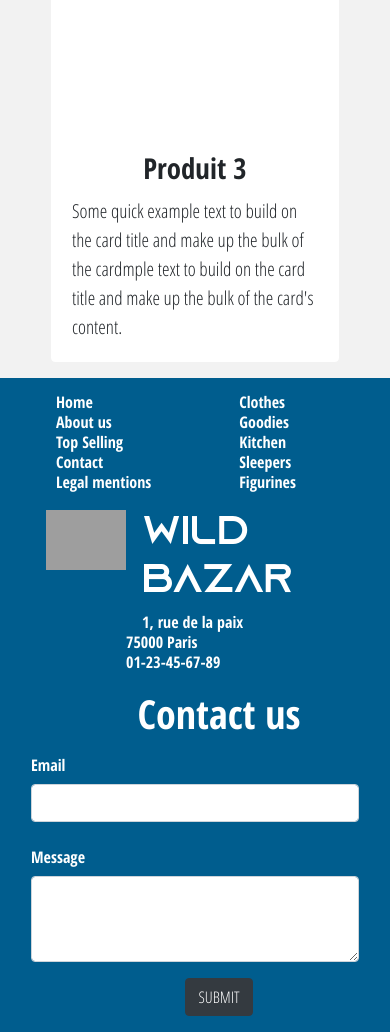
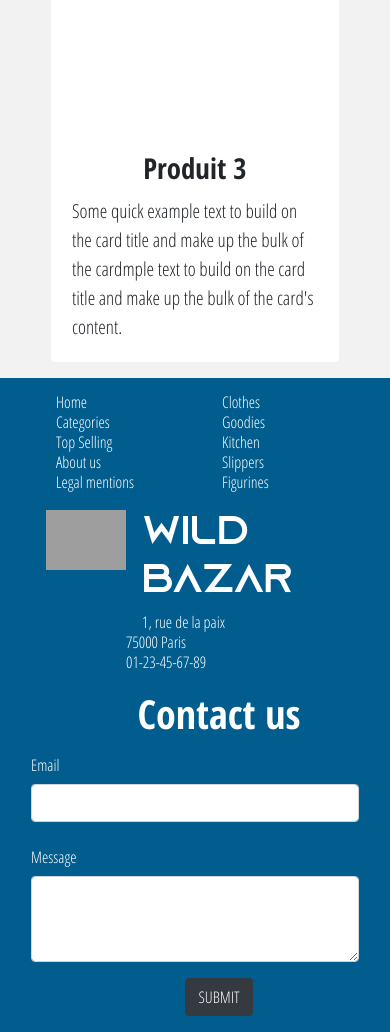
Before and after one commit to WildCodeSchool/orleans-0219-php-wildbazar5, a PHP site: page / in a window 390 px wide. Shown: the part 3835-4867 px from the top of the page. Run offline with PHP 8.4, Linux system fonts and the light colour scheme; some libraries are stand-ins or nearby versions; grey boxes are pictures that could not be loaded.

Commit message:
Rajout des ancres/link sur homepage. Modif CSS sur couleur lien

```diff
--- a/assets/style.css
+++ b/assets/style.css
@@ -1,51 +1,4 @@
 /* DEFINITION DES FONTS DE BASE*/
-.xs {
-    width: 250px;
-}
-.catt {
-    font-family: "azonix";
-}
-.cf,
-.xs {
-    background-color: #f2f2f2;
-}
-body {
-    font-family: "Open Sans Condensed";
-    font-weight: bold;
-}
-
-.cat {
-    /*mix-blend-mode: luminosity;*/
-    filter: blur(3px);
-    height: 350px;
-    border-radius: 30px;
-}
-
-.cabody:hover h3
-{
-
-visibility: hidden;
-}
-.xs:hover .cat
-{
-    filter : blur(0px);
-}
-.xs:hover .cabody
-{
-    border: 0px white solid;
-}
-
-.cabody {
-    display: flex;
-    align-items: center;
-    border: 2px #348fa13f solid;
-    border-radius: 10px;
-}
-
-.cti {
-    width: 100%;
-}
-
 body{
     font-family: 'Open Sans Condensed', sans-serif;
 }
@@ -75,11 +28,15 @@ p {
     font-size: 1.2rem;
 }
 
-/*Nav*/
+
+
+
+/*------NAV-----*/
+
 #nawalNavbar{
     background-color: #005D8E;
 }
-.navbar-brand{
+#nawalNavbar .navbar-brand{
     font-family: azonix;
 }
 #nawalNavbar a{
@@ -95,6 +52,52 @@ p {
     color: white;
 }
 
+/*---CSS de Categorie---*/
+#categories a{
+    color: black;
+}
+.xs {
+    width: 250px;
+}
+.catt {
+    font-family: "azonix";
+}
+.cf,
+.xs {
+    background-color: #f2f2f2;
+}
+.cat {
+    /*mix-blend-mode: luminosity;*/
+    filter: blur(3px);
+    height: 350px;
+    border-radius: 30px;
+}
+
+.cabody:hover h3
+{
+
+    visibility: hidden;
+}
+.xs:hover .cat
+{
+    filter : blur(0px);
+}
+.xs:hover .cabody
+{
+    border: 0px white solid;
+}
+
+.cabody {
+    display: flex;
+    align-items: center;
+    border: 2px #348fa13f solid;
+    border-radius: 10px;
+}
+
+.cti {
+    width: 100%;
+}
+/*----TOP SELLING----*/
 
 /* Section Couleur */
 .dr_section_color{
@@ -152,7 +155,7 @@ p {
 }
 
 
-/* css jv*/
+/*--ABOUT US--*/
 .aboutus {
     background-color: rgba(0, 118, 181, 0.4);
     }
@@ -169,7 +172,7 @@ p {
     margin-left: 45px;
     }
 
-/* Footer */
+/*---FOOTER---*/
 footer
 {
     background-color: #005D8E;
--- a/index.html
+++ b/index.html
@@ -17,7 +17,7 @@
     <div class="container-fluid p-0">
       <header id="nawalNavbar">
         <nav class="navbar navbar-expand-lg">
-          <a class="navbar-brand ml-5" href="#">
+          <a class="navbar-brand ml-5" href="index.html">
             <img src="assets/img/logo/logo-rouge-fond-transparent.png" class="d-inline-block align-top" alt="logo de la wild code school"/></a>
 
           <button class="navbar-toggler navbar-dark" type="button" data-toggle="collapse" data-target="#navbarSupportedContent" aria-controls="navbarSupportedContent" aria-expanded="false" aria-label="Toggle navigation">
@@ -27,22 +27,22 @@
           <div class="collapse navbar-collapse" id="navbarSupportedContent">
             <ul class="navbar-nav mx-auto">
               <li class="nav-item">
-                <a class="nav-link" href="#">Clothes</a>
+                <a class="nav-link" href="pages/clothes.html">Clothes</a>
               </li>
               <li class="nav-item">
-                <a class="nav-link" href="#">Goodies</a>
+                <a class="nav-link" href="pages/goodies.html">Goodies</a>
               </li>
               <li class="nav-item">
-                <a class="nav-link" href="#">Kitchen</a>
+                <a class="nav-link" href="pages/kitchen.html">Kitchen</a>
               </li>
               <li class="nav-item">
-                <a class="nav-link" href="#">Slippers</a>
+                <a class="nav-link" href="pages/slippers.html">Slippers</a>
               </li>
               <li class="nav-item">
-                <a class="nav-link" href="#">Figurines</a>
+                <a class="nav-link" href="pages/figurines.html">Figurines</a>
               </li>
               <li class="nav-item">
-                <a class="nav-link" href="#">About us</a>
+                <a class="nav-link" href="pages/aboutus.html">About us</a>
               </li>
             </ul>
             <form class="form-inline my-2 my-lg-0">
@@ -60,11 +60,12 @@
         </div>
       </header>
 <!-- catégories -->
-<section>
+<section id="categories">
 	<div class="container-fluid cf">
             <H2 class="text-center py-3 catt">Catégories</H2>
             <div class="row justify-content-center py-3">
                 <div class="col-sm-4 col-md-4 col-lg-2 col-xl-2 text-center ">
+                    <a href="pages/clothes.html">
                     <div class="card xs Clothes mx-auto bg-transparent border-0">
                         <img
                             src="https://i.imgur.com/xLttmqm.png"
@@ -75,9 +76,11 @@
                             <h3 class="cti card-title ">Clothes</h3>
                         </div>
                     </div>
+                    </a>
                 </div>
 
                 <div class="col-sm-4 col-md-4 col-lg-2 col-xl-2 text-center">
+                    <a href="pages/clothes.html">
                     <div class="card xs Goodies mx-auto bg-transparent border-0">
                         <div class="img-wrapper">
                             <img
@@ -90,9 +93,11 @@
                             <h3 class="cti card-title">Goodies</h3>
                         </div>
                     </div>
+                    </a>
                 </div>
 
                 <div class="col-sm-4 col-md-4 col-lg-2 col-xl-2 text-center">
+                    <a href="pages/clothes.html">
                     <div class="card xs Kitchen mx-auto bg-transparent border-0">
                         <img
                             src="https://i.imgur.com/y1FyF6F.png"
@@ -103,8 +108,10 @@
                             <h3 class="cti card-title ">Kitchen</h3>
                         </div>
                     </div>
+                    </a>
                 </div>
                 <div class="col-sm-4 col-md-4 col-lg-2 col-xl-2 text-center">
+                    <a href="pages/clothes.html">
                     <div class="card xs Slippers mx-auto bg-transparent border-0">
                         <img
                             src="https://i.imgur.com/WhrW3S5.png"
@@ -115,9 +122,11 @@
                             <h3 class="cti card-title">Slippers</h3>
                         </div>
                     </div>
+                    </a>
                 </div>
 
                 <div class="col-sm-4 col-md-4 col-lg-2 col-xl-2 text-center">
+                    <a href="pages/clothes.html">
                     <div class="card xs Figurines mx-auto bg-transparent border-0">
                         <img
                             src="https://i.imgur.com/SdFqVA1.jpg"
@@ -128,15 +137,16 @@
                             <h3 class="cti card-title">Figurines</h3>
                         </div>
                     </div>
+                    </a>
                 </div>
             </div>
         </div>
-        </section>
+    </section>
 
       <!-- About us -->
       <section>
         <div class="container-fluid p-0">
-          <div class="aboutus">
+          <div class="aboutus" id="aboutus">
             <h2>About us</h2>
             <div class="row justify-content-center">
               <div class="col-md-4 col-lg-2 text-center">
@@ -161,7 +171,7 @@
       </section>
 
       <!-- Section Top Selling -->
-      <section class="dr_section_color">
+      <section class="dr_section_color" id="topselling">
         <!-- Titre -->
         <h2 class="text-center">Top selling</h2>
         <div class="row p-2">
@@ -245,18 +255,18 @@
             <div class="col">
               <div class="row">
                 <ul>
-                  <li><a href="Home">Home</a></li>
-                  <li><a href="Aboutus">About us</a></li>
-                  <li><a href="TopSelling">Top Selling</a></li>
-                  <li><a href="Contact">Contact</a></li>
-                  <li><a href="Legalmentions">Legal mentions</a></li>
+                  <li><a href="#nawalNavbar">Home</a></li>
+                  <li><a href="#categories">Categories</a></li>
+                  <li><a href="#topselling">Top Selling</a></li>
+                  <li><a href="#aboutus">About us</a></li>
+                  <li><a href="#">Legal mentions</a></li>
                 </ul>
                 <ul class="ml-5">
-                  <li><a href="Category1">Clothes</a></li>
-                  <li><a href="Category2">Goodies</a></li>
-                  <li><a href="Category3">Kitchen</a></li>
-                  <li><a href="Category4">Sleepers</a></li>
-                  <li><a href="Category5">Figurines</a></li>
+                  <li><a href="pages/clothes.html">Clothes</a></li>
+                  <li><a href="pages/goodies.html">Goodies</a></li>
+                  <li><a href="pages/kitchen.html">Kitchen</a></li>
+                  <li><a href="pages/slippers.html">Slippers</a></li>
+                  <li><a href="pages/figurines.html">Figurines</a></li>
                 </ul>
               </div>
 
```
